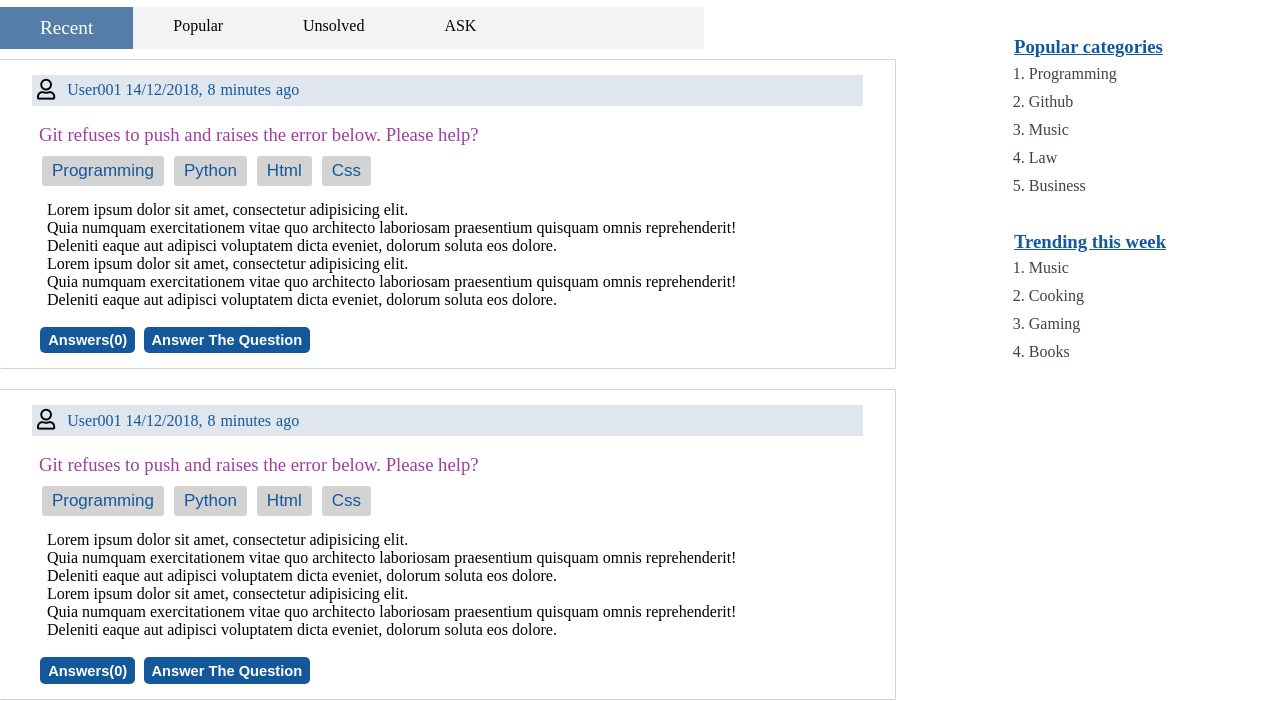
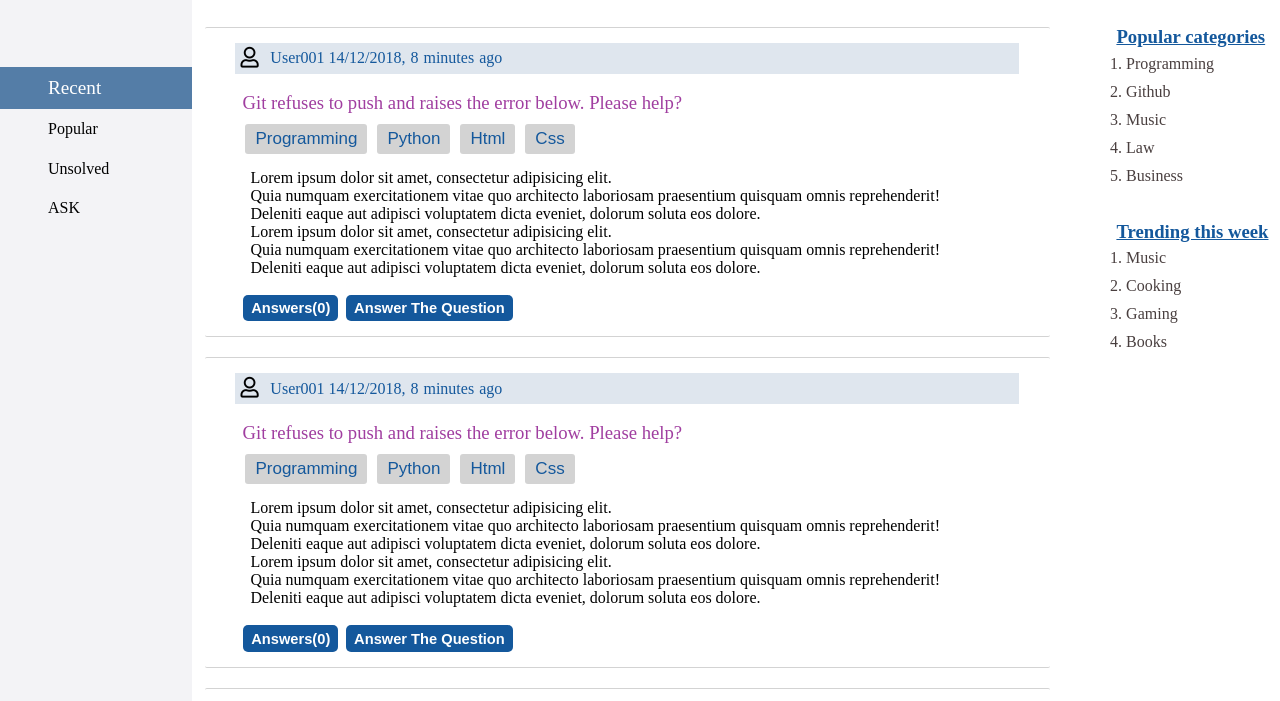
Before and after one commit to ceexon/stack-overflow-lite-api, a plain HTML site: page UI/index.html in a window 1280 px wide. Shown: the part 63-764 px from the top of the page. Drawn offline with Linux system fonts and the light colour scheme.

Commit message:
[finishes #162880313]Styled the main page

```diff
--- a/UI/css/main.css
+++ b/UI/css/main.css
@@ -68,21 +68,49 @@ a.main-nav-link{
     font-size: 1.4em;
 }
 
+main {
+    display: flex;
+    flex-grow: 1;
+    flex-wrap: nowrap;
+    align-content: center;
+    margin-top: 60px;
+}
+
 section.four-main-pages {
-    display: flex;
-    width: 55%;
-    margin-top: 70px;
     background-color: #f3f3f6;
+    position: fixed;
+    width: 15vw;
+    height: 100vh;
+}
+
+div.center-page {
+    flex-basis: 70%;
+    width: 65vw;
+    margin: 20px 18vw 20px 16vw;
+}
+
+section.page-aside {
+    position: fixed;
+    right: 10px;
+    width: 12vw;
+    margin-top: 30px;
 }
 
 div.four-main-nav {
-    padding: 5px 20px;
+    width: 100%;
+    box-sizing: content-box;
+    padding: 10px 0;
+    text-align: justify;
+}
+
+div.four-main-nav:first-child {
+    margin-top: 70px;
 }
 
 a.four-main-pages-links{
     color: #000;
     display: inline-block;
-    padding: 5px 20px;
+    margin-left: 25%;
     font-size: 1em;
 }
 
@@ -97,10 +125,11 @@ a.four-main-pages-links{
 
 section.question-dialog {
     padding: 10px;
-    width: 70%;
+    width: 100%;
     position: relative;
     border: 1px solid #d3d3d3;
     border-left: none;
+    border-right: none;
     margin: 10px 0 20px;
     border-radius: 2px;
 }
@@ -186,13 +215,6 @@ button.answer-button a {
     color: #fff;
 }
 
-section.page-aside {
-    position: fixed;
-    top: 100px;
-    right: 10px;
-    width: 20%;
-}
-
 h3.aside-ttle-1 {
     text-decoration: underline;
     color: #14589c;
```
